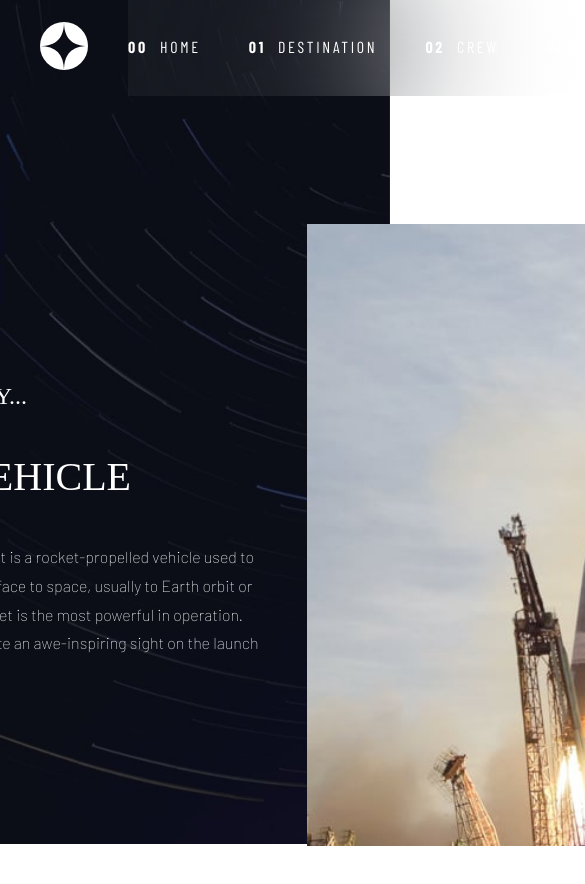
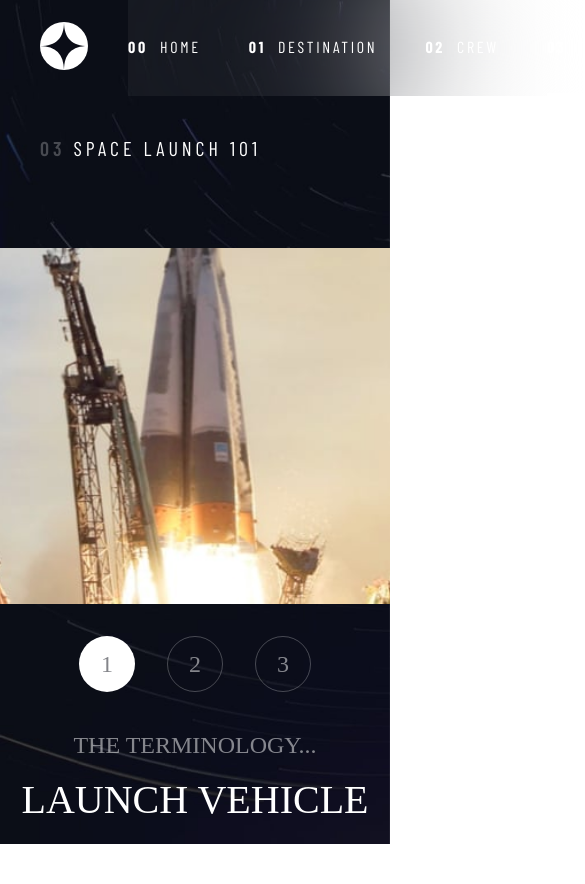
Before and after one commit to Xoneris/frontend-mentor-qr_componentfrontend-mentor-space_tourism, a Vue app: page /technology in a window 390 px wide. Shown: the top 884 px of the page, 585 px wide, since content can reach past the window. Built offline with nearby package versions, Linux system fonts and the light colour scheme; a web font is replaced by a local one.

Commit message:
Made Technology page Tablet and Mobile friendly

```diff
--- a/package.json
+++ b/package.json
@@ -13,6 +13,7 @@
     "format": "prettier --write src/"
   },
   "dependencies": {
+    "@vueuse/core": "^10.11.0",
     "pinia": "^2.1.7",
     "vue": "^3.4.29",
     "vue-router": "^4.3.3"
--- a/src/assets/main.css
+++ b/src/assets/main.css
@@ -486,6 +486,7 @@ header nav ul .active {
   }
   .heading-s {
     font-size: 24px;
+    opacity: 0.5;
   }
   .heading-xs {
     font-size: 20px;
@@ -623,6 +624,51 @@ header nav ul .active {
        object-fit: cover;
     -webkit-mask-image: none;
             mask-image: none;
+  }
+  .technology {
+    height: 100%;
+    padding: 40px;
+  }
+  .technology .wrapper {
+    width: 100%;
+    margin: 0;
+  }
+  .technology .wrapper .technology-container {
+    flex-direction: column-reverse;
+    margin-top: 88px;
+    height: auto;
+  }
+  .technology .wrapper .technology-container .technology-container-left {
+    flex-direction: column;
+    justify-content: center;
+    text-align: center;
+    height: auto;
+    gap: 40px;
+  }
+  .technology .wrapper .technology-container .technology-container-left .technology-nav {
+    width: 100%;
+    justify-content: center;
+  }
+  .technology .wrapper .technology-container .technology-container-left .technology-nav ul {
+    flex-direction: row;
+  }
+  .technology .wrapper .technology-container .technology-container-left .technology-nav li .nav-element,
+  .technology .wrapper .technology-container .technology-container-left .technology-nav li .nav-element-active {
+    width: 56px;
+    height: 56px;
+  }
+  .technology .wrapper .technology-container .technology-container-left .technology-description {
+    height: 251px;
+  }
+  .technology .wrapper .technology-container .technology-image {
+    width: auto;
+    height: 100%;
+    margin: 0 -40px;
+  }
+  .technology .wrapper .technology-container .technology-image img {
+    height: 356px;
+    -o-object-fit: cover;
+       object-fit: cover;
   }
 }
 @media (max-width: 375px) {
@@ -826,4 +872,33 @@ header nav ul .active {
     -webkit-mask-image: linear-gradient(to bottom, black 80%, transparent);
             mask-image: linear-gradient(to bottom, black 80%, transparent);
   }
+  .technology {
+    height: auto;
+    padding: 24px 24px 40px 24px;
+  }
+  .technology .wrapper {
+    text-align: center;
+  }
+  .technology .wrapper .technology-container {
+    height: auto;
+    justify-content: flex-start;
+  }
+  .technology .wrapper .technology-container .technology-container-left .technology-nav ul {
+    gap: 16px;
+  }
+  .technology .wrapper .technology-container .technology-container-left .technology-nav li .nav-element,
+  .technology .wrapper .technology-container .technology-container-left .technology-nav li .nav-element-active {
+    width: 40px;
+    height: 40px;
+  }
+  .technology .wrapper .technology-container .technology-container-left .technology-description {
+    width: 100%;
+  }
+  .technology .wrapper .technology-container .technology-image {
+    height: auto;
+    margin: 0 -24px;
+  }
+  .technology .wrapper .technology-container .technology-image img {
+    height: 258px;
+  }
 }/*# sourceMappingURL=main.css.map */
--- a/src/assets/main.scss
+++ b/src/assets/main.scss
@@ -541,6 +541,12 @@ header {
     }
 }
 
+// **********************************
+// *                                *
+// *         TABLET VIEW            *
+// *                                *
+// **********************************
+
 @media (max-width: 768px) {
 
     .heading-l {
@@ -553,6 +559,7 @@ header {
 
     .heading-s {
         font-size: 24px;
+        opacity: 0.5;
     }
 
     .heading-xs {
@@ -730,7 +737,67 @@ header {
             }
         }
     }
+
+    .technology {
+        height: 100%;
+        padding: 40px;
+        .wrapper {
+            width: 100%;
+
+            margin: 0;
+            .technology-container {
+                flex-direction: column-reverse;
+                margin-top: 88px;
+                height: auto;
+                .technology-container-left {
+                    flex-direction: column;
+                    justify-content: center;
+                    text-align: center;
+                    height: auto;
+                    gap: 40px;
+
+                    .technology-nav {
+                        width: 100%;
+                        justify-content: center;
+                        ul {
+                            flex-direction: row;
+                        }
+
+                        li {
+
+                            .nav-element,
+                            .nav-element-active {
+                                width: 56px;
+                                height: 56px;
+                            }
+
+                        }
+
+                    }
+                    .technology-description {
+                        height: 251px;
+                    }
+                }
+                .technology-image {
+                    width: auto;
+                    height: 100%;
+                    margin: 0 -40px;
+
+                    img {
+                        height: 356px;
+                        object-fit: cover;
+                    }
+                }
+            }
+        }
+    }
 }
+
+// **********************************
+// *                                *
+// *         MOBILE VIEW            *
+// *                                *
+// **********************************
 
 @media (max-width: 375px){
 
@@ -980,4 +1047,49 @@ header {
             }
         }
     }
+
+    .technology {
+        height: auto;
+        padding: 24px 24px 40px 24px;
+        .wrapper {
+
+            text-align: center;
+            .technology-container {
+                height: auto;
+                justify-content: flex-start;
+                .technology-container-left {
+
+
+                    .technology-nav {
+
+                        ul {
+                            gap: 16px;
+                        }
+
+                        li {
+
+                            .nav-element,
+                            .nav-element-active {
+                                width: 40px;
+                                height: 40px;
+                            }
+
+                        }
+
+                    }
+                    .technology-description {
+                        width: 100%;
+                    }
+                }
+                .technology-image {
+                    height: auto;
+                    margin: 0 -24px;
+
+                    img {
+                        height: 258px;
+                    }
+                }
+            }
+        }
+    }
 }
--- a/src/views/TechnologyView.vue
+++ b/src/views/TechnologyView.vue
@@ -1,5 +1,6 @@
 <script setup lang="ts">
     import * as data from '../assets/data.json';
+    import { useWindowSize } from '@vueuse/core'
     import { ref } from 'vue';
 
     const technology = ref(0);
@@ -7,7 +8,11 @@
     function changetechnology (number:number) {
         technology.value = number
     }
+
+    const { width } = useWindowSize()
+
 </script>
+
 
 <template>
     <section class="technology">
@@ -21,7 +26,6 @@
                         <ul>
                             <li
                                 @click="changetechnology(0)"
-                                @scroll="changetechnology(0+1)"
                             >
                                 <div :class="technology === 0 ? 'nav-element-active' : 'nav-element'">
                                     <p class="heading-s">1</p>
@@ -52,7 +56,13 @@
 
                 <div class="technology-image">
                     <img
+                        v-if="width >= 768"
                         :src="data.technology[technology].images.portrait"
+                        :alt="data.technology[technology].name"
+                    />
+                    <img
+                        v-else
+                        :src="data.technology[technology].images.landscape"
                         :alt="data.technology[technology].name"
                     />
                 </div>
```
Also changed, not shown: 2 other files (tests, documents, lock files or other folders).
